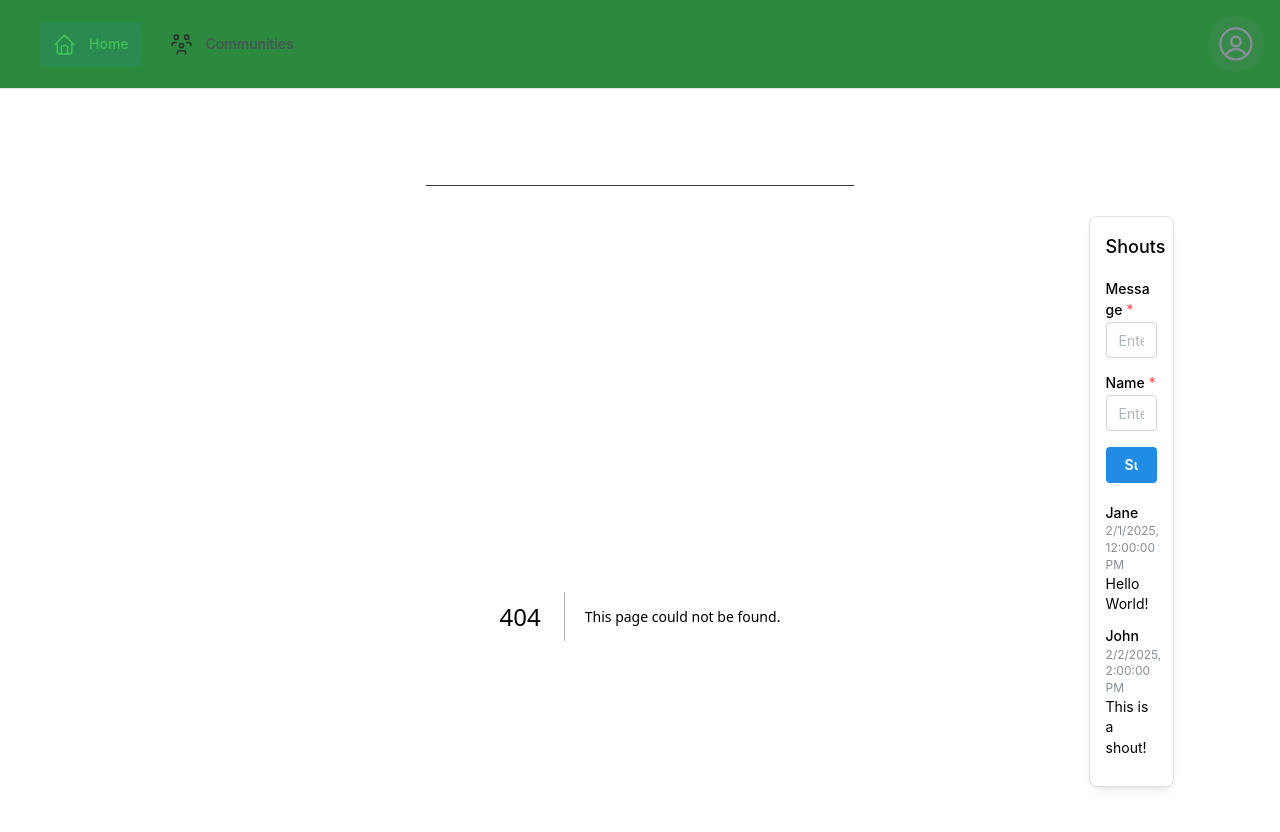
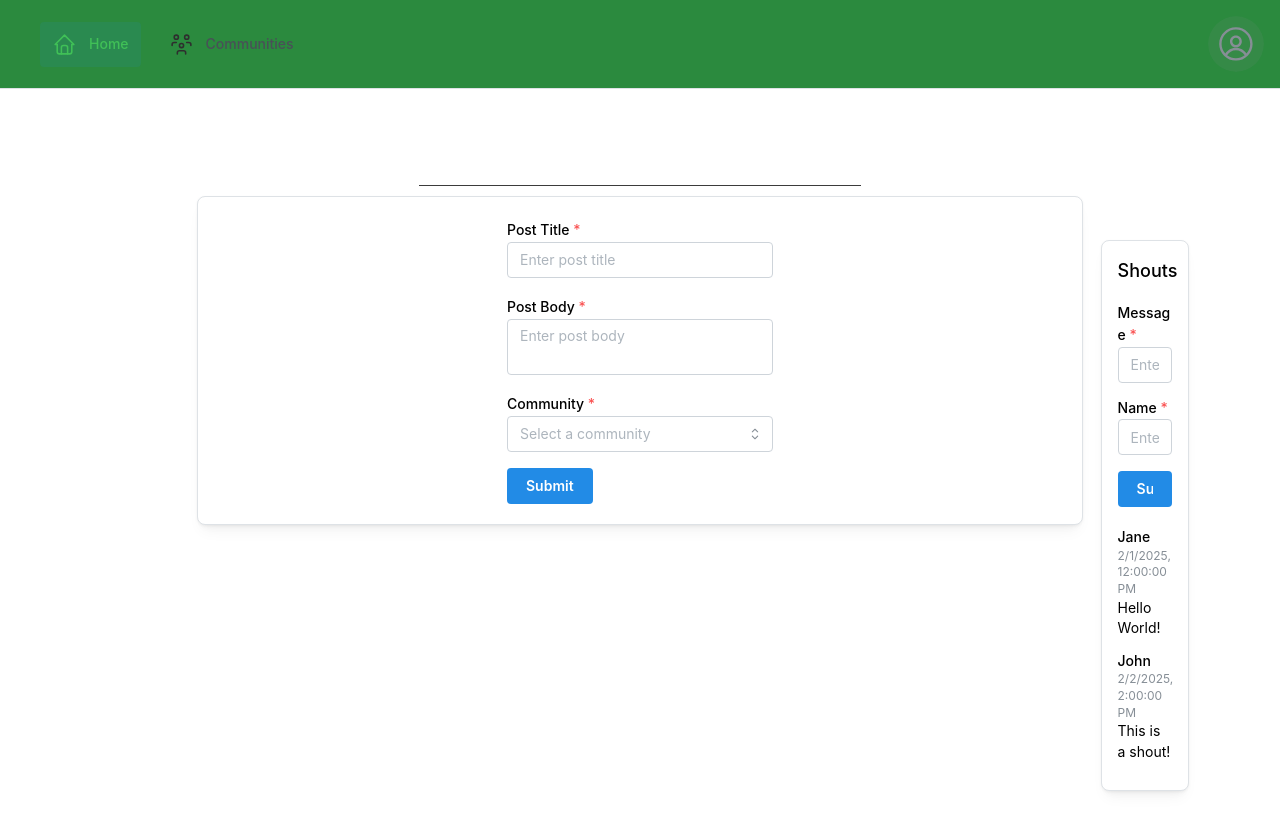
Before and after one commit to mattgrossfeld/website-frontend, a Next.js app: page /new-post in a window 1280 px wide. Before the commit this address had no page. Shown: the top 832 px of the page. Built offline with nearby package versions, Linux system fonts and the light colour scheme.

Commit message:
WIP Adding buttons for joining community and creating post.

```diff
--- a/components/Layout/Layout.module.css
+++ b/components/Layout/Layout.module.css
@@ -116,7 +116,7 @@
     display: grid;
     grid-template-columns: 1fr 5fr 1fr; /* Adjusted to make the middle column wider */
     grid-template-rows: auto 1fr;
-    gap: 20px;
+    /* gap: 20px; */
     padding: 20px;
     flex: 1;
     margin-top: 60px; /* Adjust based on header height */
@@ -141,5 +141,9 @@
 
 .shoutboxCell {
     grid-column: 3 / 4;
-
+    margin-top: 25%;
+    margin-left: 10%;
+    width: 100%;
+    margin-right: 10%;
+    margin-bottom: 10%;
 }
--- a/components/Layout/Layout.tsx
+++ b/components/Layout/Layout.tsx
@@ -16,7 +16,7 @@ const Layout: React.FC<LayoutProps> = ({ pageTitle, children }) => {
       <div className={classes.gridContainer}>
         <div className={classes.emptyCell} />
         <div className={classes.titleCell}>
-          <Title order={3} className={classes.title}>
+          <Title order={1} className={classes.title}>
             {pageTitle}
           </Title>
           <Divider className={classes.divider} />
--- a/components/Modals/RegisterModal/RegisterModal.tsx
+++ b/components/Modals/RegisterModal/RegisterModal.tsx
@@ -17,16 +17,16 @@ export default function RegisterModal({ opened, onClose }: RegisterModalProps) {
         blur: 4,
       }}
     >
-      <Group justify="space-between" mt="lg">
+      <Group justify="space-between" mt="sm">
         <TextInput label="First Name" placeholder="John" required />
         <TextInput label="Last Name" placeholder="Doe" required />
       </Group>
-      <Group justify="space-between" mt="lg">
+      <Group justify="space-between" mt="sm">
         <TextInput label="Username" placeholder="john_doe123" required />
         <TextInput label="Display Name" placeholder="JohnDoe" required />
       </Group>
 
-      <TextInput label="Email/Username" placeholder="you@mantine.dev" required />
+      <TextInput mt="lg" label="Email/Username" placeholder="your@email.com" required />
       <PasswordInput label="Password" placeholder="Your password" required mt="md" />
       <PasswordInput label="Confirm Password" placeholder="Your password" required mt="md" />
 
--- /dev/null
+++ b/pages/new-post.tsx
@@ -0,0 +1,80 @@
+import React, { useState } from 'react';
+import { Box, Button, Card, Group, Select, Textarea, TextInput } from '@mantine/core';
+
+const communities = [
+  { value: 'community1', label: 'Community 1' },
+  { value: 'community2', label: 'Community 2' },
+  { value: 'community3', label: 'Community 3' },
+];
+
+export default function NewPostPage() {
+  const [title, setTitle] = useState('');
+  const [body, setBody] = useState('');
+  const [community, setCommunity] = useState('');
+  const [titleError, setTitleError] = useState('');
+  const [bodyError, setBodyError] = useState('');
+
+  const handleSubmit = (event: React.FormEvent) => {
+    event.preventDefault();
+    let hasError = false;
+
+    if (title.length > 60) {
+      setTitleError('Title must be at most 60 characters');
+      hasError = true;
+    } else {
+      setTitleError('');
+    }
+
+    if (body.length > 500) {
+      setBodyError('Body must be at most 500 characters');
+      hasError = true;
+    } else {
+      setBodyError('');
+    }
+
+    if (!hasError) {
+      // Handle form submission logic here
+      console.log('Form submitted:', { title, body, community });
+    }
+  };
+
+  return (
+    <Card shadow="sm" padding="lg" radius="md" withBorder>
+      <Box style={{ maxWidth: 500 }} mx="auto">
+        <form onSubmit={handleSubmit}>
+          <TextInput
+            label="Post Title"
+            placeholder="Enter post title"
+            value={title}
+            onChange={(event) => setTitle(event.currentTarget.value)}
+            error={titleError}
+            maxLength={60}
+            required
+          />
+          <Textarea
+            label="Post Body"
+            placeholder="Enter post body"
+            value={body}
+            onChange={(event) => setBody(event.currentTarget.value)}
+            error={bodyError}
+            maxLength={500}
+            required
+            mt="md"
+          />
+          <Select
+            label="Community"
+            placeholder="Select a community"
+            data={communities}
+            value={community}
+            onChange={(value) => setCommunity(value || '')}
+            required
+            mt="md"
+          />
+          <Group align="right" mt="md">
+            <Button type="submit">Submit</Button>
+          </Group>
+        </form>
+      </Box>
+    </Card>
+  );
+}
```
Also changed, not shown: pages/communities.tsx (+6 -3 lines), pages/communities/[community].tsx (+24 -1 lines).
